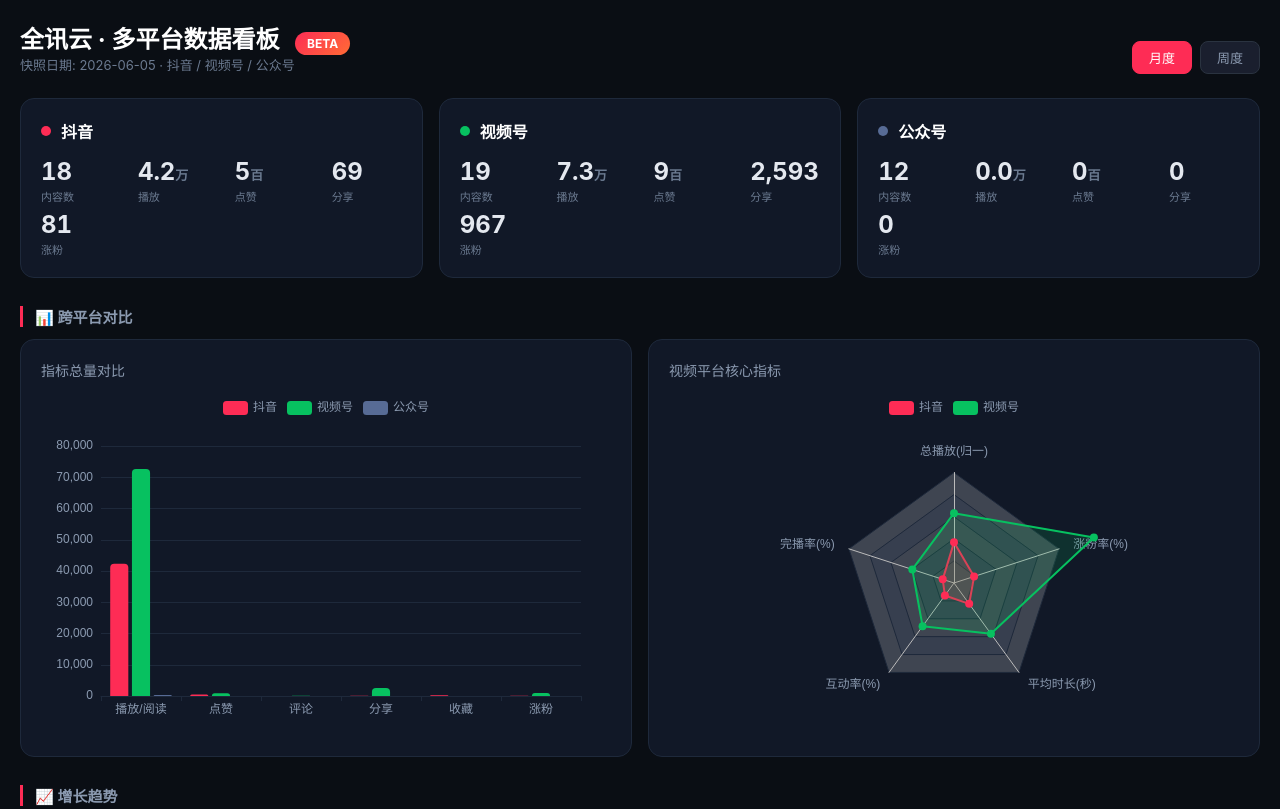
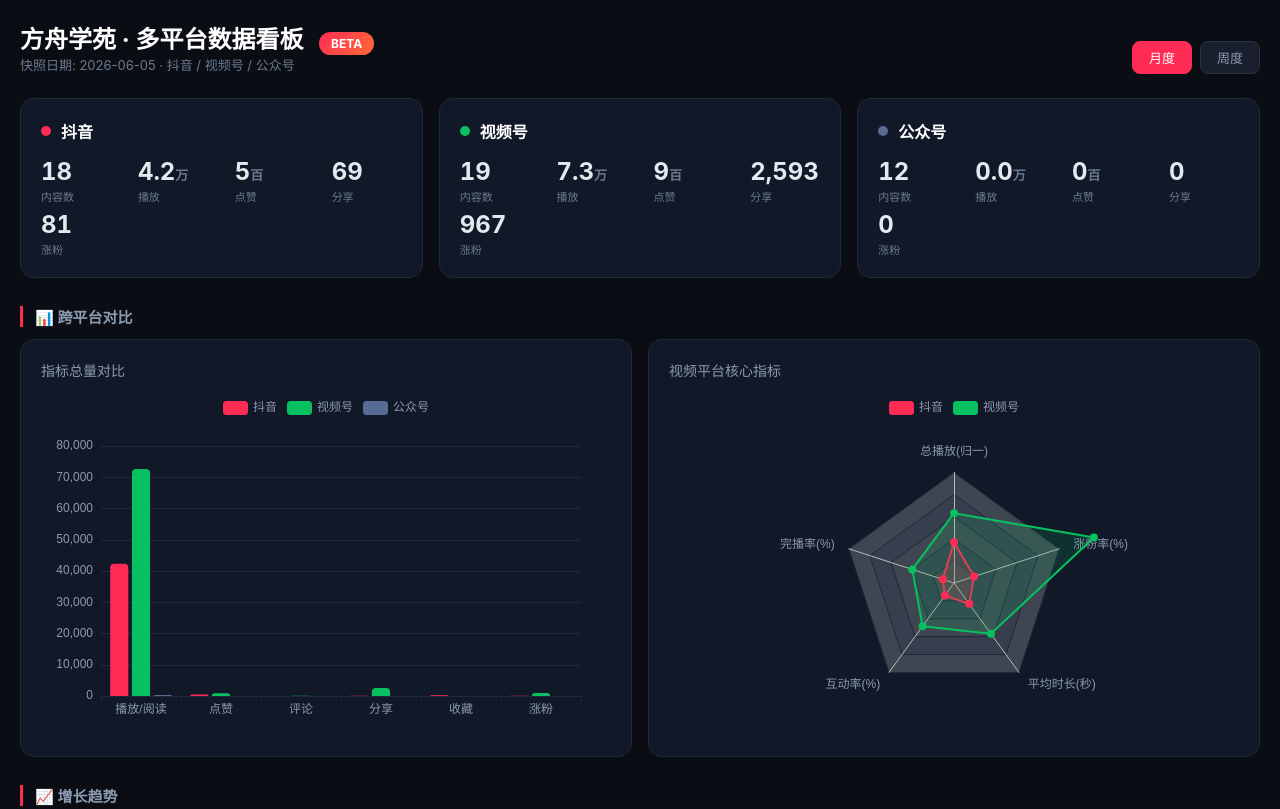
Before and after one commit to QianwenLi-Git/datavisual, a website: page index.html in a window 1280 px wide. Shown: the top 809 px of the page. Drawn offline with nearby package versions, Linux system fonts and the light colour scheme.

Commit message:
Update branding to 方舟学苑

```diff
--- a/index.html
+++ b/index.html
@@ -3,7 +3,7 @@
 <head>
 <meta charset="UTF-8">
 <meta name="viewport" content="width=device-width, initial-scale=1.0">
-<title>全讯云 · 多平台数据看板</title>
+<title>方舟学苑 · 多平台数据看板</title>
 <script src="https://cdn.jsdelivr.net/npm/echarts@5.5.1/dist/echarts.min.js"></script>
 <style>
 * { box-sizing: border-box; margin: 0; padding: 0; }
@@ -108,7 +108,7 @@
 
 <div class="header">
   <div>
-    <h1>全讯云 · 多平台数据看板 <span class="badge">BETA</span></h1>
+    <h1>方舟学苑 · 多平台数据看板 <span class="badge">BETA</span></h1>
     <div class="meta">快照日期: 2026-06-05 · 抖音 / 视频号 / 公众号</div>
   </div>
   <div class="time-filter">
```
